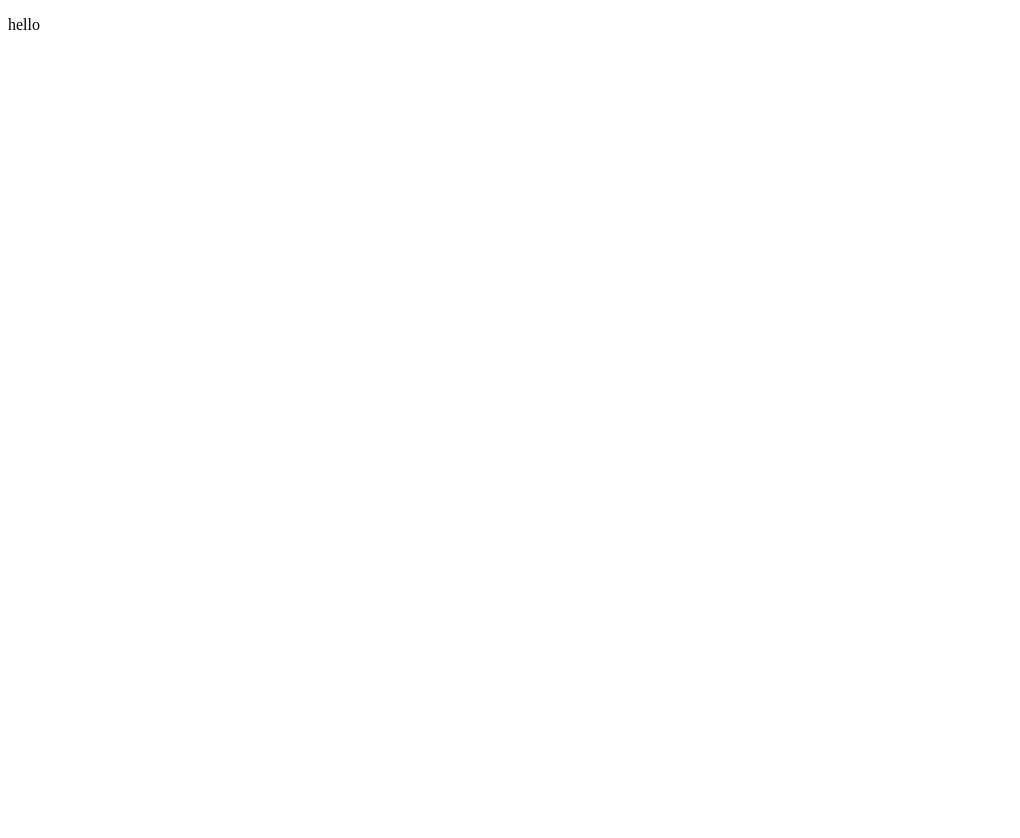
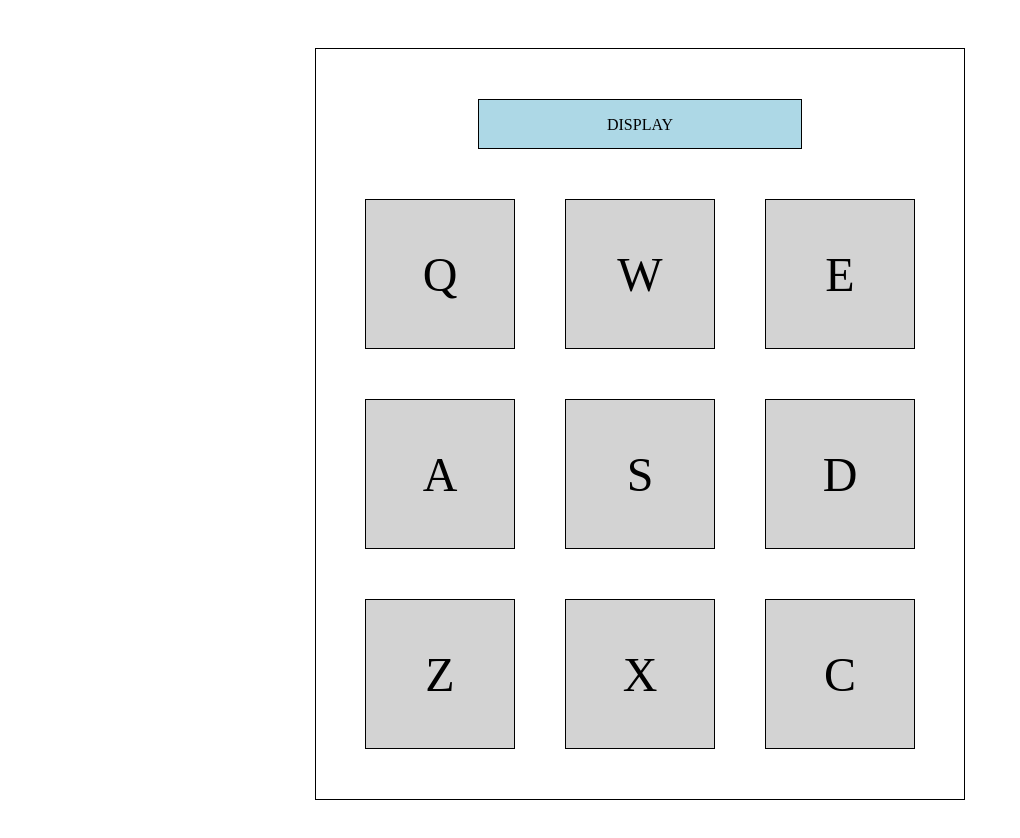
Before and after one commit to SebastianKut/drum_machine, a React (Create React App) app: page / in a window 1280 px wide. Shown: the top 838 px of the page, without its empty margins (0-1020 px from the left). Before the commit the page ends 800 px from the top, so only its background shows below. Built offline with nearby package versions, Linux system fonts and the light colour scheme.

Commit message:
play sound added

```diff
--- a/src/App.css
+++ b/src/App.css
@@ -1,38 +1,46 @@
-.App {
-  text-align: center;
+* {
+  padding: 0;
+  margin: 0;
+  box-sizing: border-box;
 }
 
-.App-logo {
-  height: 40vmin;
-  pointer-events: none;
+#drum-machine {
+  display: flex;
+  flex-direction: column;
+  width: 650px;
+  align-items: center;
+  margin: 3rem auto;
+  border: 1px solid black;
 }
 
-@media (prefers-reduced-motion: no-preference) {
-  .App-logo {
-    animation: App-logo-spin infinite 20s linear;
-  }
+#display {
+  background-color: lightblue;
+  border: 1px solid black;
+  height: 50px;
+  width: 50%;
+  margin-top: 50px;
+  vertical-align: middle;
+  text-align: center;
+  line-height: 50px;
 }
 
-.App-header {
-  background-color: #282c34;
-  min-height: 100vh;
-  display: flex;
-  flex-direction: column;
-  align-items: center;
-  justify-content: center;
-  font-size: calc(10px + 2vmin);
-  color: white;
+#pads {
+  display: grid;
+  grid-template-columns: 1fr 1fr 1fr;
+  grid-template-rows: 1fr 1fr 1fr;
+  padding: 25px;
+
 }
 
-.App-link {
-  color: #61dafb;
+.drum-pad {
+  background-color: lightgray;
+  border: 1px solid black;
+  width: 150px;
+  height: 150px;
+  margin: 25px;
+  font-size: 3rem;
+  vertical-align: middle;
+  text-align: center;
+  line-height: 150px;
+  cursor: pointer;
 }
-
-@keyframes App-logo-spin {
-  from {
-    transform: rotate(0deg);
-  }
-  to {
-    transform: rotate(360deg);
-  }
-}
--- a/src/App.js
+++ b/src/App.js
@@ -1,11 +1,14 @@
 import React, { Component } from 'react';
+import Display from './components/Display';
+import Pads from './components/Pads';
 import './App.css';
 
 class App extends Component {
   render() {
     return (
-      <div>
-        <p> hello</p>
+      <div id="drum-machine">
+       <Display />
+       <Pads />
       </div>
     )
   }
--- /dev/null
+++ b/src/components/Display.js
@@ -0,0 +1,11 @@
+import React, { Component } from 'react';
+
+class Display extends Component {
+    render() {
+        return (
+                <div id="display">DISPLAY</div>
+        )
+    }
+}
+
+export default Display;
--- /dev/null
+++ b/src/components/Pads.js
@@ -0,0 +1,49 @@
+import React, { Component } from 'react'
+
+class Pads extends Component {
+    constructor(props){
+        super(props)
+    }
+
+    playSound = (e) => {
+        const sample = document.getElementById(e.target.firstElementChild.id);
+        if (!sample.paused) {sample.currentTime = 0}
+        sample.play();
+    }
+
+    render() {
+        return (
+        <div id="pads">
+          <div id="heater1" className="drum-pad" onClick={this.playSound}>
+              <audio src="https://s3.amazonaws.com/freecodecamp/drums/Heater-1.mp3" id="Q" className="clip"></audio>
+          Q</div>
+          <div id="heater2" className="drum-pad" onClick={this.playSound}>
+              <audio src="https://s3.amazonaws.com/freecodecamp/drums/Heater-2.mp3" id="W" className="clip"></audio>
+          W</div>
+          <div id="heater3" className="drum-pad" onClick={this.playSound}>
+              <audio src="https://s3.amazonaws.com/freecodecamp/drums/Heater-3.mp3" id="E" className="clip"></audio>
+          E</div>
+          <div id="heater4" className="drum-pad" onClick={this.playSound}>
+              <audio src="https://s3.amazonaws.com/freecodecamp/drums/Heater-4_1.mp3" id="A" className="clip"></audio>
+          A</div>
+          <div id="clap" className="drum-pad" onClick={this.playSound}>
+              <audio src="https://s3.amazonaws.com/freecodecamp/drums/Heater-6.mp3" id="S" className="clip"></audio>
+          S</div>
+          <div id="open-hat" className="drum-pad" onClick={this.playSound}>
+              <audio src="https://s3.amazonaws.com/freecodecamp/drums/Dsc_Oh.mp3" id="D" className="clip"></audio>
+          D</div>
+          <div id="kick-n-hat" className="drum-pad" onClick={this.playSound}>
+              <audio src="https://s3.amazonaws.com/freecodecamp/drums/Kick_n_Hat.mp3" id="Z" className="clip"></audio>
+          Z</div>
+          <div id="kick" className="drum-pad" onClick={this.playSound}>
+              <audio src="https://s3.amazonaws.com/freecodecamp/drums/RP4_KICK_1.mp3" id="X" className="clip"></audio>
+          X</div>
+          <div id="closed-hat" className="drum-pad" onClick={this.playSound}>
+              <audio src="https://s3.amazonaws.com/freecodecamp/drums/Cev_H2.mp3" id="C" className="clip"></audio>
+          C</div>
+        </div>
+        )
+    }
+}
+
+export default Pads
```
Also changed, not shown: 1 other file (tests, documents, lock files or other folders).
